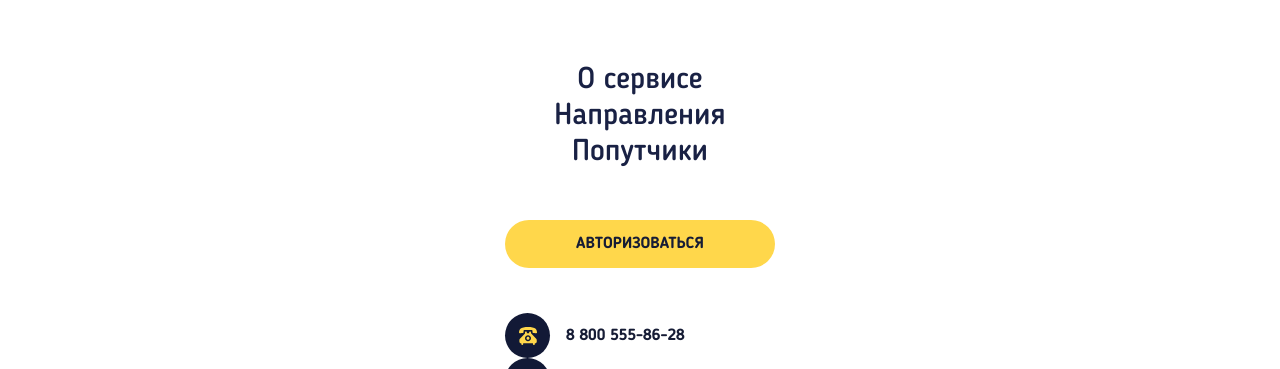
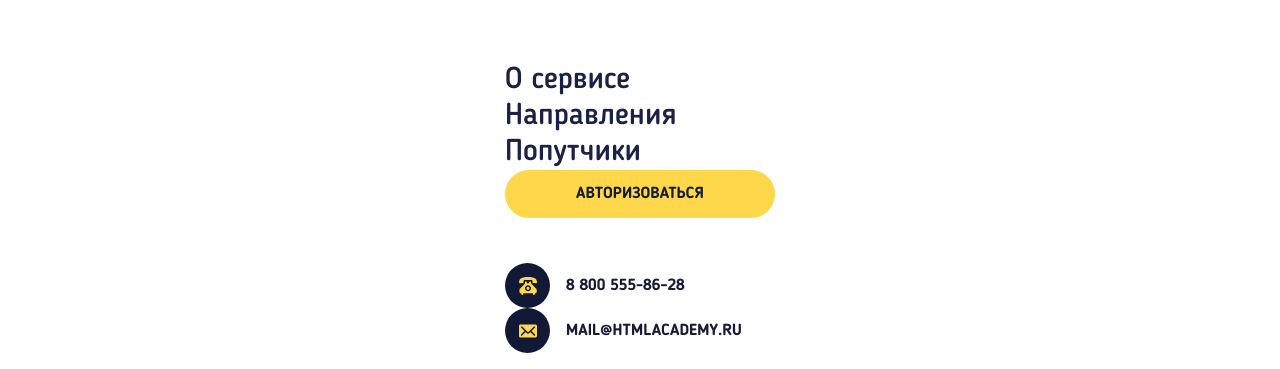
Before and after one commit to GolubkovN/1175037-pognali-19, a website: page source/index.html in a window 1280 px wide. Shown: the part 47-416 px from the top of the page. Drawn offline with nearby package versions, Linux system fonts and the light colour scheme; files that its build step writes are made by us from their sources.

```diff
--- a/source/sass/main-navigation/site-list.scss
+++ b/source/sass/main-navigation/site-list.scss
@@ -1,9 +1,6 @@
 .site-list {
   @include list;
-  margin-bottom: 50px;
-  display: flex;
-  flex-direction: column;
-  align-items: center;
+
 }
 
 .site-list__link {
```
